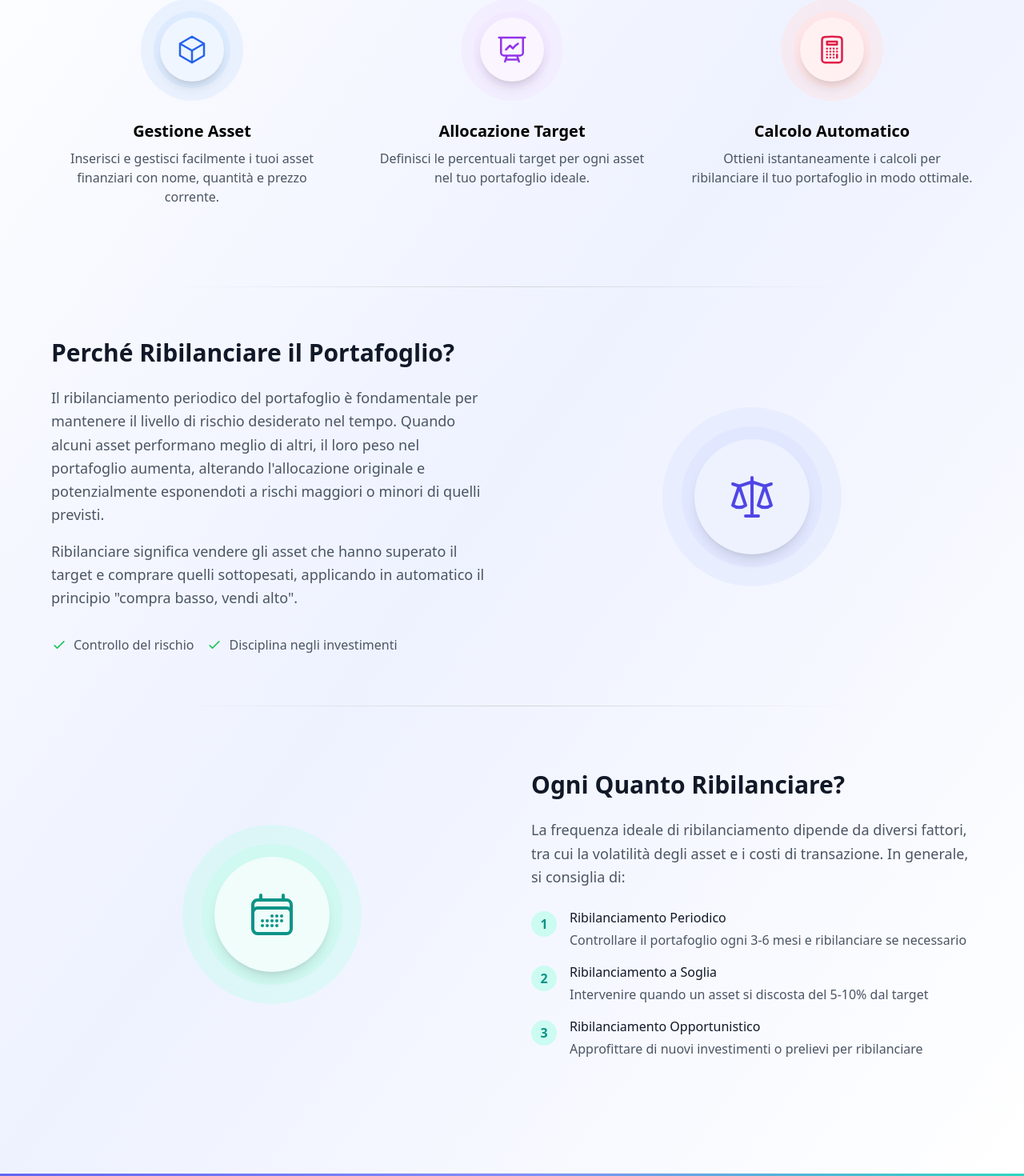
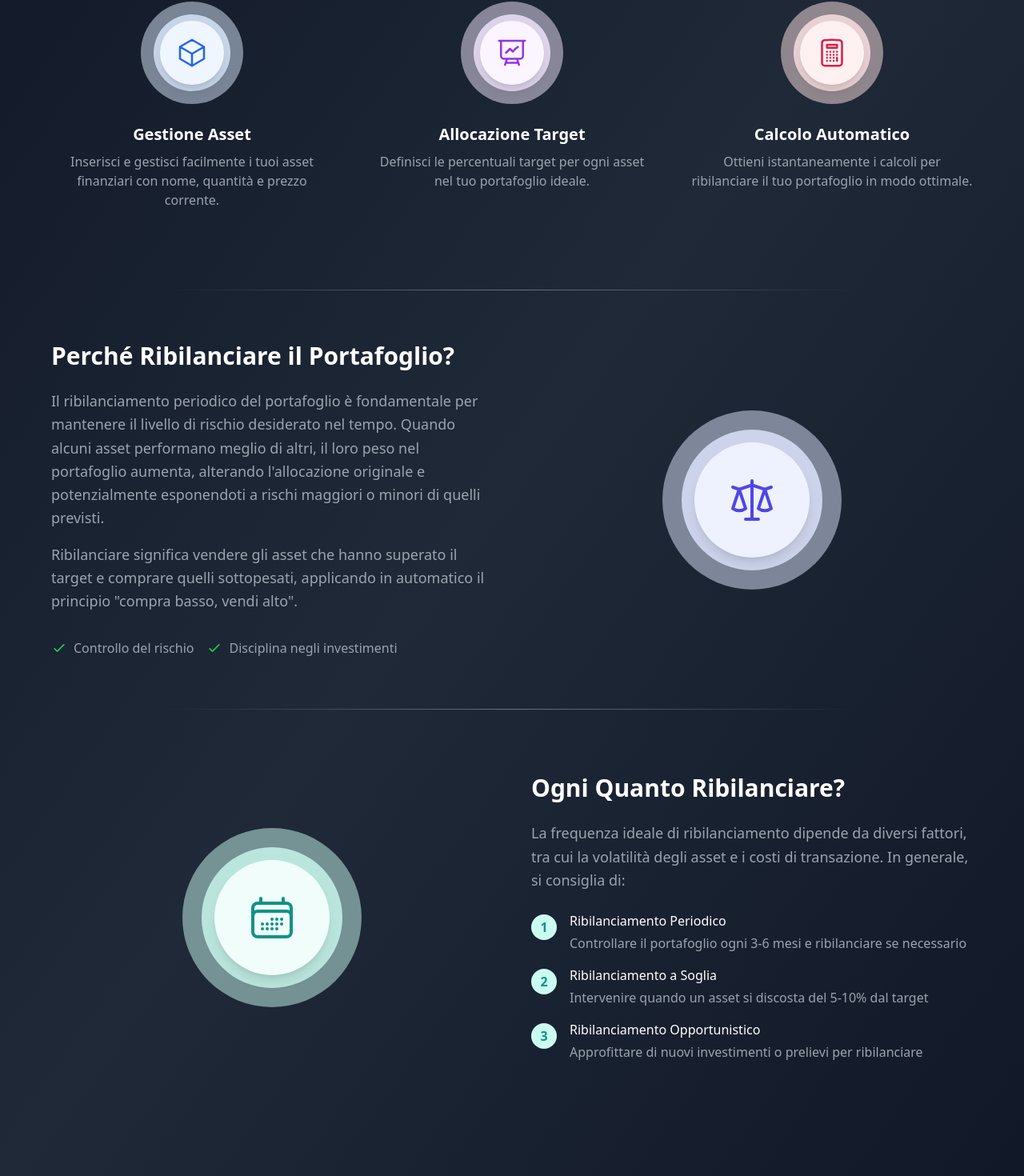
Before and after one commit to simoweb/Rebalance-tool, a React app: page / in a window 1280 px wide. Shown: the part 858-2328 px from the top of the page at 80% size. Built offline with nearby package versions, Linux system fonts and the light colour scheme.

Commit message:
dark mode

```diff
--- a/src/App.js
+++ b/src/App.js
@@ -13,7 +13,7 @@ import Disclaimer from './components/Disclaimer';
 const App = () => {
 
   return (
-    <div className="min-h-screen bg-gray-100">
+    <div className="min-h-screen bg-gray-100 dark:bg-black">
       {/* Banner Disclaimer */}
       <Disclaimer  />
 
@@ -24,15 +24,16 @@ const App = () => {
       <Hero />
 
       {/* Contenitore per le sezioni informative */}
-      <div className="bg-gradient-to-br from-white via-indigo-50 to-white relative pb-16">
-        <div className="absolute inset-x-0 top-0 h-px bg-gradient-to-r from-transparent via-gray-200 to-transparent"></div>
-        <div className="absolute inset-x-0 bottom-0 h-px bg-gradient-to-r from-transparent via-gray-200 to-transparent"></div>
+      <div className="bg-gradient-to-br from-white via-indigo-50 to-white dark:from-gray-900 dark:via-gray-800 dark:to-gray-900 relative pb-16">
+  <div className="absolute inset-x-0 top-0 h-px bg-gradient-to-r from-transparent via-gray-200 to-transparent dark:via-gray-600"></div>
+  <div className="absolute inset-x-0 bottom-0 h-px bg-gradient-to-r from-transparent via-gray-200 to-transparent dark:via-gray-600"></div>
+
   {/* Sezione caratteristiche principali */}
+  <IconsDetail />
 
-      <IconsDetail />
   {/* Divisore */}
   <div className="max-w-4xl mx-auto px-4">
-        <div className="h-px bg-gradient-to-r from-transparent via-gray-300 to-transparent"></div>
+    <div className="h-px bg-gradient-to-r from-transparent via-gray-300 to-transparent dark:via-gray-500"></div>
   </div>
 
   {/* Sezione Perché Ribilanciare */}
@@ -40,13 +41,13 @@ const App = () => {
 
   {/* Divisore */}
   <div className="max-w-4xl mx-auto px-4">
-        <div className="h-px bg-gradient-to-r from-transparent via-gray-300 to-transparent"></div>
+    <div className="h-px bg-gradient-to-r from-transparent via-gray-300 to-transparent dark:via-gray-500"></div>
   </div>
 
   {/* Sezione Frequenza di Ribilanciamento */}
   <WhenDetail />
+</div>
 
-    </div>
 
     {/* Sezione calcolatore */}
     <Calculator />
--- a/src/components/IconsDetail.js
+++ b/src/components/IconsDetail.js
@@ -2,13 +2,13 @@ import React from 'react';
 
 const IconsDetail = () => {
   return (
-    <section className="relative overflow-hidden  py-20">
+    <section className="relative overflow-hidden  py-20 ">
             <div className="container mx-auto px-4">
             <div className="text-center mb-16 max-w-4xl mx-auto">
-                <h1 className="text-4xl md:text-5xl font-extrabold  mb-4 mt-8">
+                <h1 className="text-4xl md:text-5xl font-extrabold  mb-5 mt-8 dark:text-white">
                   Ribilanciamento Portafoglio
                 </h1>
-                <p className="text-xl text-gray-600 text-center mb-12">
+                <p className="text-xl text-gray-600 text-center mb-12 dark:text-gray-400">
                   Strumento gratuito per il ribilanciamento del portafoglio di investimenti. <br></br>
                   Calcola facilmente come riportare i tuoi asset alle percentuali target desiderate,
                   sia attraverso la vendita degli asset in eccesso che tramite l'aggiunta di nuova liquidità.
@@ -30,8 +30,8 @@ const IconsDetail = () => {
                         </div>
                       </div>
                     </div>
-                    <h3 className="text-xl font-semibold mb-2 pt-6">Gestione Asset</h3>
-                    <p className="text-gray-600">
+                    <h3 className="text-xl font-semibold mb-2 pt-6 dark:text-white">Gestione Asset</h3>
+                    <p className="text-gray-600 dark:text-gray-400">
                       Inserisci e gestisci facilmente i tuoi asset finanziari con nome, quantità e prezzo corrente.
                     </p>
                   </div>
@@ -49,8 +49,8 @@ const IconsDetail = () => {
                         </div>
                       </div>
                     </div>
-                    <h3 className="text-xl font-semibold mb-2 pt-6">Allocazione Target</h3>
-                    <p className="text-gray-600">
+                    <h3 className="text-xl font-semibold mb-2 pt-6 dark:text-white">Allocazione Target</h3>
+                    <p className="text-gray-600 dark:text-gray-400">
                       Definisci le percentuali target per ogni asset nel tuo portafoglio ideale.
                     </p>
                   </div>
@@ -68,8 +68,8 @@ const IconsDetail = () => {
                         </div>
                       </div>
                     </div>
-                    <h3 className="text-xl font-semibold mb-2 pt-6">Calcolo Automatico</h3>
-                    <p className="text-gray-600">
+                    <h3 className="text-xl font-semibold mb-2 pt-6 dark:text-white">Calcolo Automatico</h3>
+                    <p className="text-gray-600 dark:text-gray-400">
                       Ottieni istantaneamente i calcoli per ribilanciare il tuo portafoglio in modo ottimale.
                     </p>
                   </div>
--- a/src/components/WhenDetail.js
+++ b/src/components/WhenDetail.js
@@ -21,10 +21,10 @@ const WhenDetail = () => {
 
           {/* Colonna testo */}
           <div className="md:w-1/2">
-            <h2 className="text-3xl font-bold mb-6 text-gray-900">
+            <h2 className="text-3xl font-bold mb-6 text-gray-900 dark:text-white">
               Ogni Quanto Ribilanciare?
             </h2>
-            <p className="text-lg text-gray-600 leading-relaxed">
+            <p className="text-lg text-gray-600 leading-relaxed dark:text-gray-400">
               La frequenza ideale di ribilanciamento dipende da diversi fattori, tra cui la volatilità degli asset
               e i costi di transazione. In generale, si consiglia di:
             </p>
@@ -34,8 +34,8 @@ const WhenDetail = () => {
                   <span className="text-teal-600 font-semibold">1</span>
                 </div>
                 <div>
-                  <h3 className="font-medium text-gray-900">Ribilanciamento Periodico</h3>
-                  <p className="text-gray-600 mt-1">Controllare il portafoglio ogni 3-6 mesi e ribilanciare se necessario</p>
+                  <h3 className="font-medium text-gray-900 dark:text-white">Ribilanciamento Periodico</h3>
+                  <p className="text-gray-600 mt-1 dark:text-gray-400">Controllare il portafoglio ogni 3-6 mesi e ribilanciare se necessario</p>
                 </div>
               </div>
               <div className="flex items-start space-x-4">
@@ -43,8 +43,8 @@ const WhenDetail = () => {
                   <span className="text-teal-600 font-semibold">2</span>
                 </div>
                 <div>
-                  <h3 className="font-medium text-gray-900">Ribilanciamento a Soglia</h3>
-                  <p className="text-gray-600 mt-1">Intervenire quando un asset si discosta del 5-10% dal target</p>
+                  <h3 className="font-medium text-gray-900 dark:text-white">Ribilanciamento a Soglia</h3>
+                  <p className="text-gray-600 mt-1 dark:text-gray-400">Intervenire quando un asset si discosta del 5-10% dal target</p>
                 </div>
               </div>
               <div className="flex items-start space-x-4">
@@ -52,8 +52,8 @@ const WhenDetail = () => {
                   <span className="text-teal-600 font-semibold">3</span>
                 </div>
                 <div>
-                  <h3 className="font-medium text-gray-900">Ribilanciamento Opportunistico</h3>
-                  <p className="text-gray-600 mt-1">Approfittare di nuovi investimenti o prelievi per ribilanciare</p>
+                  <h3 className="font-medium text-gray-900 dark:text-white">Ribilanciamento Opportunistico</h3>
+                  <p className="text-gray-600 mt-1 dark:text-gray-400">Approfittare di nuovi investimenti o prelievi per ribilanciare</p>
                 </div>
               </div>
             </div>
--- a/src/components/WhyDetail.js
+++ b/src/components/WhyDetail.js
@@ -8,19 +8,19 @@ const WhyDetail = () => {
             <div className="flex flex-col-reverse md:flex-row items-center gap-12">
               {/* Colonna testo */}
               <div className="md:w-1/2">
-                <h2 className="text-3xl font-bold mb-6 text-gray-900">
+                <h2 className="text-3xl font-bold mb-6 text-gray-900 dark:text-white">
                   Perché Ribilanciare il Portafoglio?
                 </h2>
-                <p className="text-lg text-gray-600 leading-relaxed">
+                <p className="text-lg text-gray-600 leading-relaxed dark:text-gray-400">
                   Il ribilanciamento periodico del portafoglio è fondamentale per mantenere il livello di rischio desiderato nel tempo.
                   Quando alcuni asset performano meglio di altri, il loro peso nel portafoglio aumenta, alterando l'allocazione originale
                   e potenzialmente esponendoti a rischi maggiori o minori di quelli previsti.
                 </p>
-                <p className="text-lg text-gray-600 leading-relaxed mt-4">
+                <p className="text-lg text-gray-600 leading-relaxed mt-4 dark:text-gray-400">
                   Ribilanciare significa vendere gli asset che hanno superato il target e comprare quelli sottopesati,
                   applicando in automatico il principio "compra basso, vendi alto".
                 </p>
-                <div className="mt-8 flex items-center space-x-4 text-gray-600">
+                <div className="mt-8 flex items-center space-x-4 text-gray-600 dark:text-gray-400">
                   <div className="flex items-center">
                     <svg className="w-5 h-5 text-green-500 mr-2" fill="none" stroke="currentColor" viewBox="0 0 24 24">
                       <path strokeLinecap="round" strokeLinejoin="round" strokeWidth={2} d="M5 13l4 4L19 7" />
--- a/src/index.css
+++ b/src/index.css
@@ -1,3 +1,4 @@
 @tailwind base;
 @tailwind components;
 @tailwind utilities;
+@custom-variant dark (&:where(.dark, .dark *));
--- a/src/index.html
+++ b/src/index.html
@@ -10,7 +10,7 @@
 </head>
 
 <body>
-    <div id="root"></div>
+    <div id="root" class="dark"></div>
 </body>
 
 </html>
--- a/tailwind.config.js
+++ b/tailwind.config.js
@@ -1,5 +1,6 @@
 /** @type {import('tailwindcss').Config} */
 module.exports = {
+   darkMode: 'class',
   content: [
     "./src/**/*.{js,jsx}",
     "./public/index.html",
```
Lines whose indentation alone changed are shown as unchanged.
